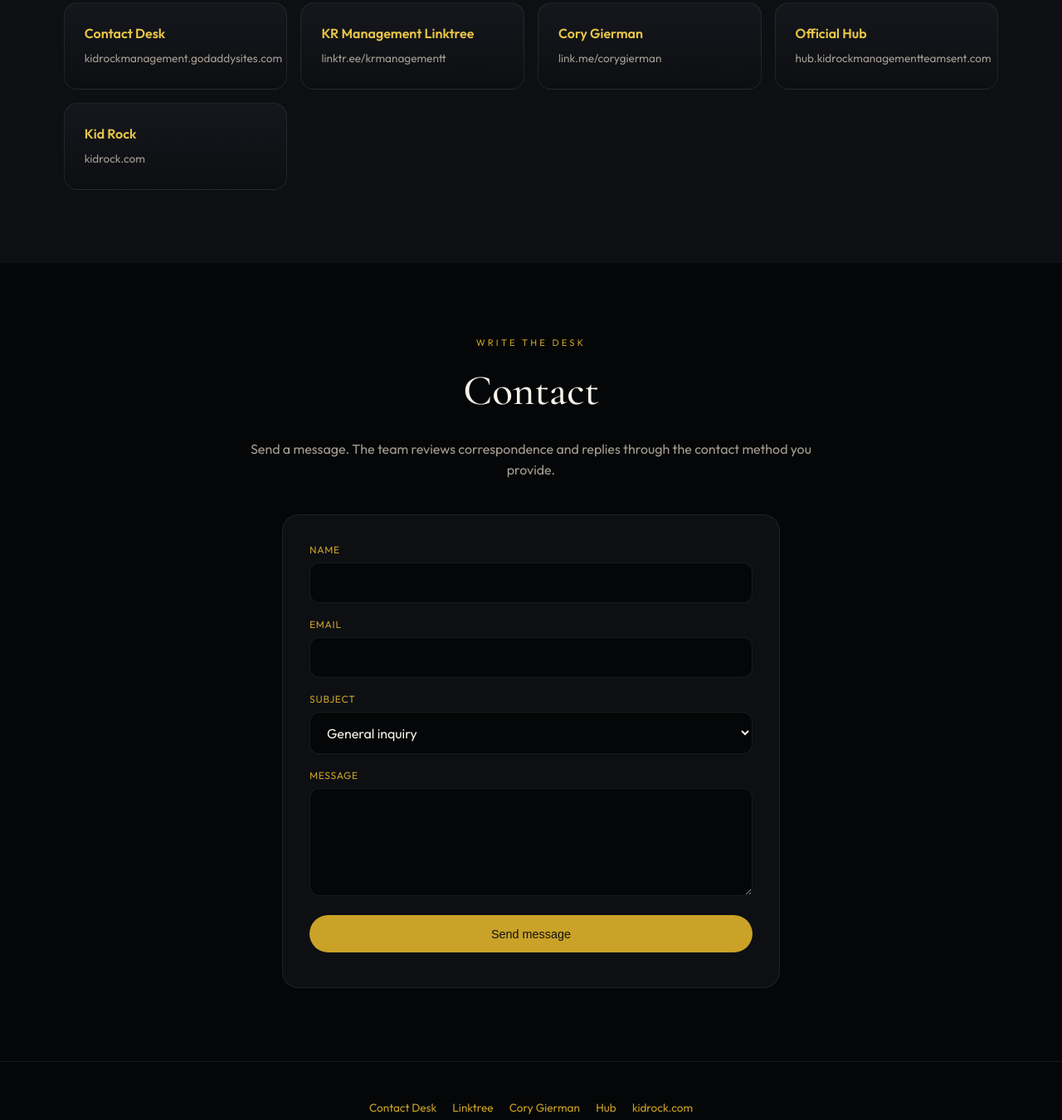
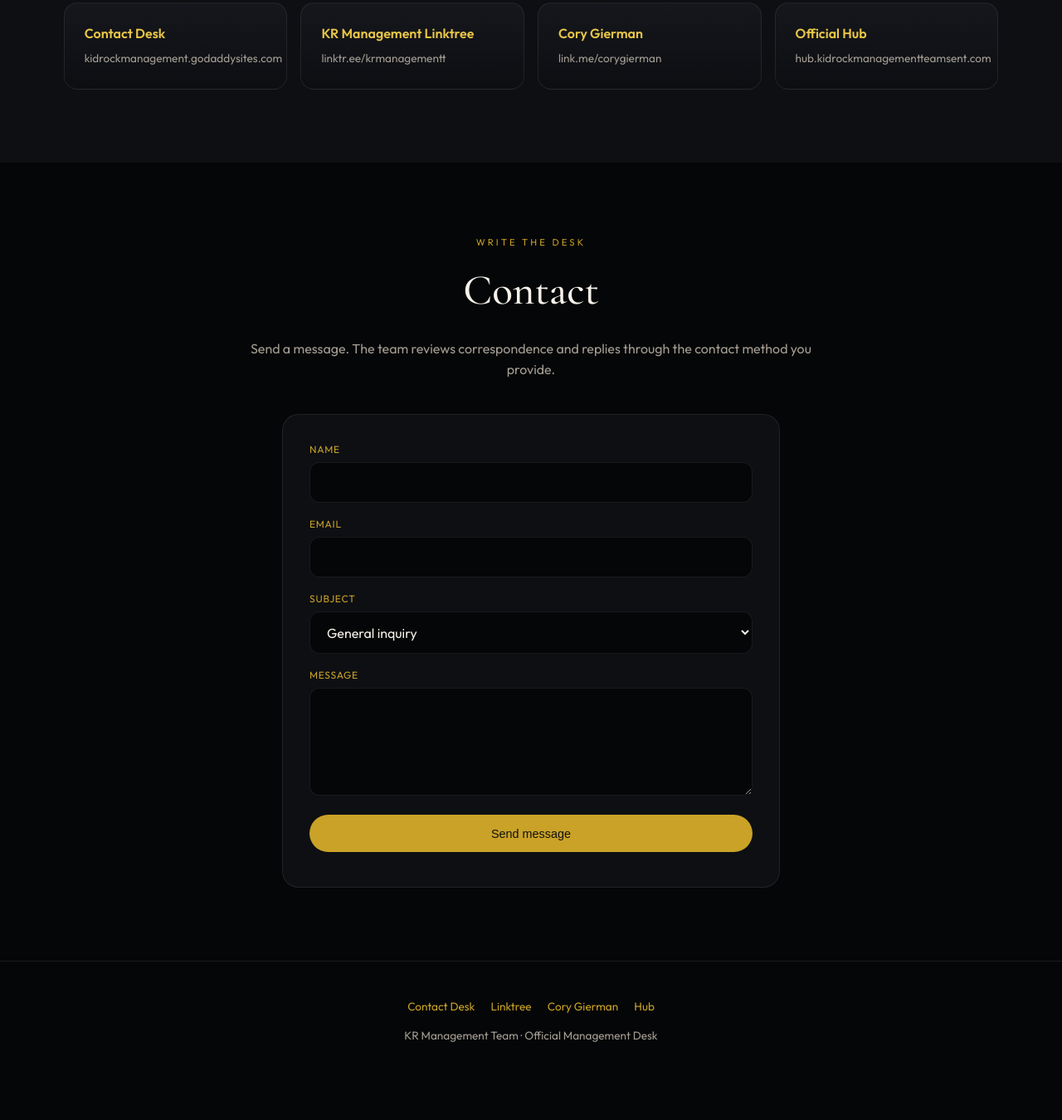
Before and after one commit to pointgoddesscc-sketch/kidrockmanagementteamsent, a website: page index.html in a window 1280 px wide. Shown: the part 3010-4360 px from the top of the page at 83% size. After the commit the page ends 4314 px from the top, so only its background shows below. Drawn offline with nearby package versions, Linux system fonts and the light colour scheme.

Commit message:
Remove kidrock.com link from the website

```diff
--- a/index.html
+++ b/index.html
@@ -252,10 +252,6 @@
           <strong>Official Hub</strong>
           <span>hub.kidrockmanagementteamsent.com</span>
         </a>
-        <a class="dest-card" href="https://kidrock.com" target="_blank" rel="noopener">
-          <strong>Kid Rock</strong>
-          <span>kidrock.com</span>
-        </a>
       </div>
     </div>
   </section>
@@ -292,7 +288,6 @@
       <a href="https://linktr.ee/krmanagementt" target="_blank" rel="noopener">Linktree</a>
       <a href="https://link.me/corygierman" target="_blank" rel="noopener">Cory Gierman</a>
       <a href="https://hub.kidrockmanagementteamsent.com/" target="_blank" rel="noopener">Hub</a>
-      <a href="https://kidrock.com" target="_blank" rel="noopener">kidrock.com</a>
     </div>
     <p>KR Management Team · Official Management Desk</p>
   </footer>
```
